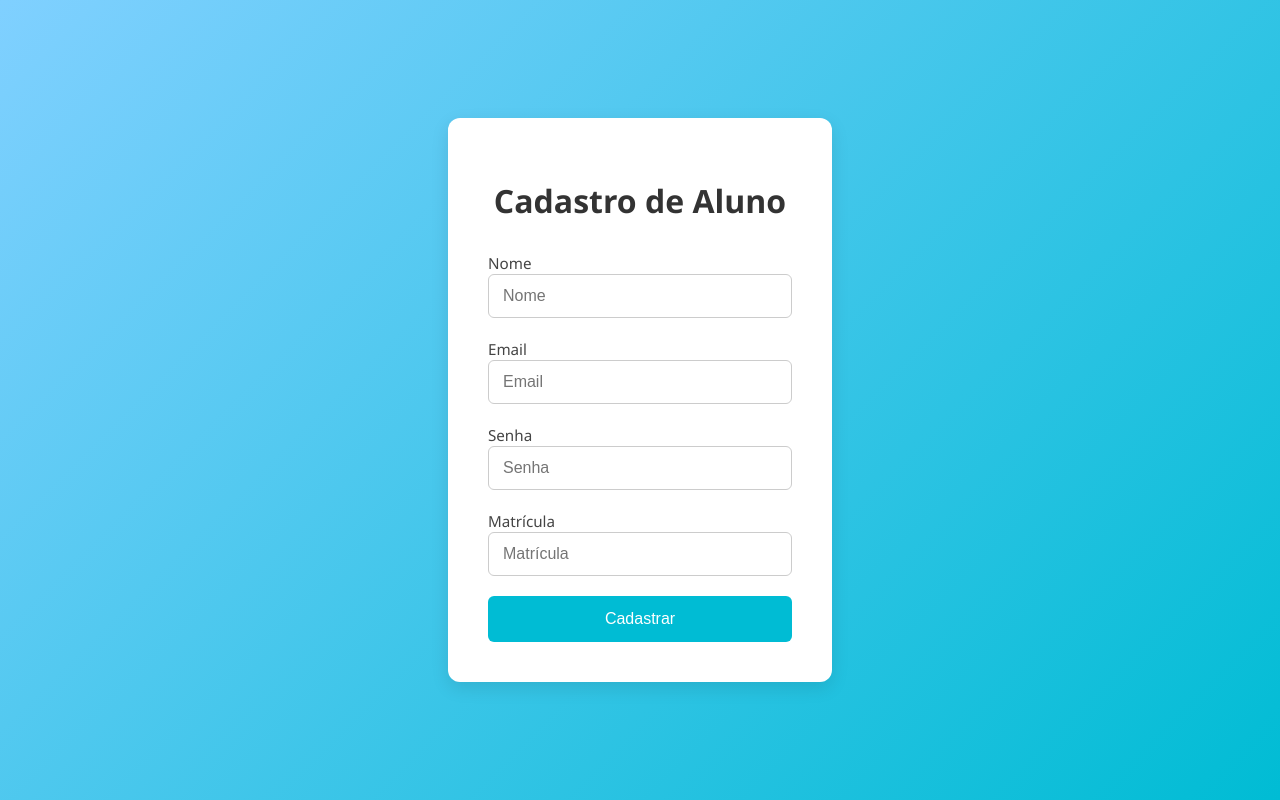
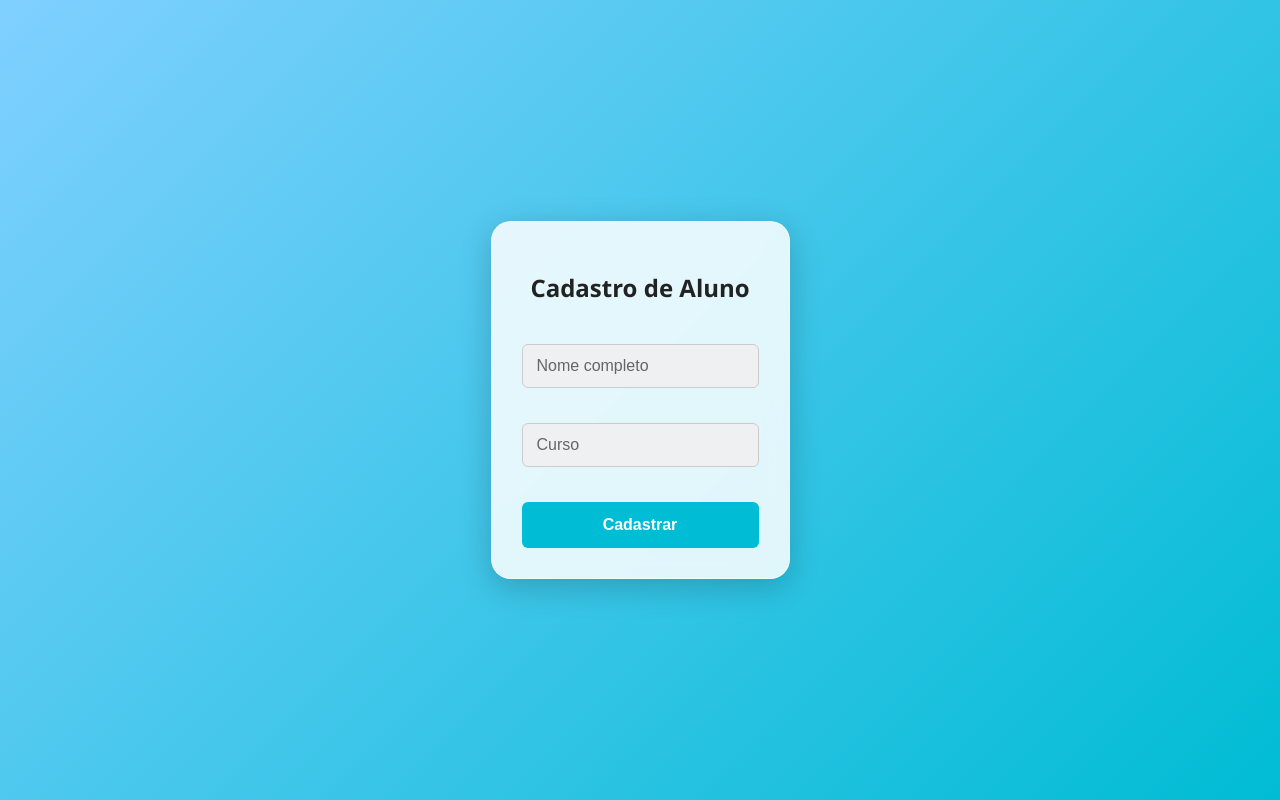
Before and after one commit to codeplusofc/student-portal-web, a React (Vite) app: page /register in a window 1280 px wide. Built offline with nearby package versions, Linux system fonts and the light colour scheme.

Commit message:
feat: adding improvements students feature

```diff
--- a/src/features/auth/pages/LoginPage.tsx
+++ /dev/null
@@ -1,12 +0,0 @@
-import LoginForm from '../components/LoginForm';
-
-const LoginPage = () => {
-  return (
-    <div>
-      <h1>Login</h1>
-      <LoginForm />
-    </div>
-  );
-};
-
-export default LoginPage;
--- a/src/features/auth/pages/RegisterPage.css
+++ /dev/null
@@ -1,77 +0,0 @@
-body {
-    font-family: 'Arial', sans-serif;
-    margin: 0;
-    padding: 0;
-    background: linear-gradient(135deg, #80d0ff, #00bcd4);
-    height: 100vh;
-    display: flex;
-    justify-content: center;
-    align-items: center;
-  }
-
-  .register-container {
-    background-color: #ffffff;
-    padding: 30px;
-    border-radius: 10px;
-    box-shadow: 0 4px 12px rgba(0, 0, 0, 0.1);
-    width: 100%;
-    max-width: 400px;
-    text-align: center;
-  }
-
-  .register-container h1 {
-    font-size: 2rem;
-    color: #333;
-    margin-bottom: 20px;
-  }
-
-  form {
-    display: flex;
-    flex-direction: column;
-    gap: 15px;
-  }
-
-  input {
-    padding: 10px;
-    font-size: 1rem;
-    border: 1px solid #ddd;
-    border-radius: 5px;
-    transition: border-color 0.3s ease;
-  }
-
-  input:focus {
-    border-color: #00bcd4;
-    outline: none;
-  }
-
-  button {
-    padding: 12px;
-    font-size: 1rem;
-    background-color: #00bcd4;
-    color: #fff;
-    border: none;
-    border-radius: 5px;
-    cursor: pointer;
-    transition: background-color 0.3s ease;
-  }
-
-  button:hover {
-    background-color: #0097a7;
-  }
-
-  .error {
-    color: red;
-    font-size: 0.875rem;
-    margin-top: 10px;
-  }
-
-  .nav-link {
-    color: #00bcd4;
-    text-decoration: none;
-    font-size: 1rem;
-    margin-top: 20px;
-  }
-
-  .nav-link:hover {
-    text-decoration: underline;
-  }
--- a/src/features/auth/pages/RegisterPage.tsx
+++ /dev/null
@@ -1,70 +0,0 @@
-import React, { useState } from 'react';
-import { useForm } from 'react-hook-form';
-import axios from 'axios';
-
-const RegisterPage = () => {
-  const { register, handleSubmit, formState: { errors } } = useForm();
-  const [errorMessage, setErrorMessage] = useState('');
-
-  const onSubmit = async (data: any) => {
-    try {
-      const response = await axios.post('http://localhost:8080/api/register', data);
-      console.log('Usuário cadastrado com sucesso:', response);
-    } catch (error: any) {
-      setErrorMessage('Ocorreu um erro ao cadastrar o usuário.');
-    }
-  };
-
-  return (
-    <div className="register-container">
-      <h1>Cadastro de Aluno</h1>
-      <form className="register-form" onSubmit={handleSubmit(onSubmit)}>
-        <div>
-          <label>Nome</label>
-          <input
-            type="text"
-            placeholder="Nome"
-            {...register('name', { required: 'Nome é obrigatório' })}
-          />
-          {errors.name && <div className="error-message">{errors.name.message}</div>}
-        </div>
-
-        <div>
-          <label>Email</label>
-          <input
-            type="email"
-            placeholder="Email"
-            {...register('email', { required: 'Email é obrigatório' })}
-          />
-          {errors.email && <div className="error-message">{errors.email.message}</div>}
-        </div>
-
-        <div>
-          <label>Senha</label>
-          <input
-            type="password"
-            placeholder="Senha"
-            {...register('password', { required: 'Senha é obrigatória' })}
-          />
-          {errors.password && <div className="error-message">{errors.password.message}</div>}
-        </div>
-
-        <div>
-          <label>Matrícula</label>
-          <input
-            type="text"
-            placeholder="Matrícula"
-            {...register('registration', { required: 'Matrícula é obrigatória' })}
-          />
-          {errors.registration && <div className="error-message">{errors.registration.message}</div>}
-        </div>
-
-        <button type="submit">Cadastrar</button>
-      </form>
-
-      {errorMessage && <div className="error-message">{errorMessage}</div>}
-    </div>
-  );
-};
-
-export default RegisterPage;
--- /dev/null
+++ b/src/features/student/components/RegisterForm.module.css
@@ -0,0 +1,81 @@
+form {
+  max-width: 400px;
+  margin: 50px auto;
+  padding: 30px;
+  border-radius: 20px;
+  backdrop-filter: blur(10px);
+  background: rgba(255, 255, 255, 0.85);
+  border: 1px solid rgba(255, 255, 255, 0.6);
+  box-shadow: 0 8px 32px rgba(0, 0, 0, 0.2);
+  color: #222;
+  font-family: 'Segoe UI', Tahoma, Geneva, Verdana, sans-serif;
+  animation: fadeIn 1s ease-in-out;
+}
+
+h2 {
+  text-align: center;
+  margin-bottom: 20px;
+  color: #222;
+  font-weight: 600;
+}
+
+input {
+  width: 100%;
+  padding: 12px 16px;
+  margin-bottom: 15px;
+  border: none;
+  border-radius: 10px;
+  background: rgba(240, 240, 240, 0.9);
+  color: #222;
+  font-size: 16px;
+  transition: background 0.3s, transform 0.2s;
+}
+
+input::placeholder {
+  color: #666;
+}
+
+input:focus {
+  outline: none;
+  background: rgba(255, 255, 255, 1);
+  transform: scale(1.02);
+}
+
+button {
+  width: 100%;
+  padding: 12px 16px;
+  border: none;
+  border-radius: 10px;
+  background-color: #00bfff;
+  color: white;
+  font-size: 16px;
+  font-weight: bold;
+  cursor: pointer;
+  transition: background 0.3s ease, transform 0.2s ease;
+}
+
+button:hover {
+  background-color: #009acd;
+  transform: scale(1.03);
+}
+
+@keyframes fadeIn {
+  from {
+    opacity: 0;
+    transform: translateY(-15px);
+  }
+  to {
+    opacity: 1;
+    transform: translateY(0);
+  }
+}
+
+body {
+  margin: 0;
+  padding: 0;
+  min-height: 100vh;
+  background: linear-gradient(135deg, #1e1e2f, #2b5876);
+  display: flex;
+  align-items: center;
+  justify-content: center;
+}
--- a/src/features/student/components/RegisterForm.tsx
+++ b/src/features/student/components/RegisterForm.tsx
@@ -1,5 +1,6 @@
 import { useForm } from 'react-hook-form';
 import { registerStudent } from "../../student/studentService";
+import styles from './RegisterForm.module.css';
 
 type FormData = {
   name: string;
@@ -21,12 +22,12 @@ const RegisterForm: React.FC = () => {
   };
 
   return (
-    <form onSubmit={handleSubmit(onSubmit)}>
-      <h2>Cadastro de Aluno</h2>
-      <input {...register('name')} placeholder="Nome completo" required />
-      <input {...register('course')} placeholder="Curso" required />
-      <button type="submit">Cadastrar</button>
-    </form>
+    <form onSubmit={handleSubmit(onSubmit)} className={styles.formContainer}>
+  <h2>Cadastro de Aluno</h2>
+  <input {...register('name')} placeholder="Nome completo" required />
+  <input {...register('course')} placeholder="Curso" required />
+  <button type="submit">Cadastrar</button>
+</form>
   );
 };
 
--- a/src/features/student/studentService.ts
+++ b/src/features/student/studentService.ts
@@ -5,11 +5,21 @@ const API = axios.create({
 });
 
 export const registerStudent = async (student: { name: string; course: string }) => {
-  const response = await API.post('/students', student);
-  return response.data;
+  try {
+    const response = await API.post('/students', student);
+    return response.data;
+  } catch (error) {
+    console.error('Erro ao registrar estudante:', error);
+    throw error;
+  }
 };
 
 export const getStudentByRegistration = async (registration: string) => {
-  const response = await API.get(`/students?registration=${registration}`);
-  return response.data;
+  try {
+    const response = await API.get(`/students?registration=${registration}`);
+    return response.data;
+  } catch (error) {
+    console.error('Erro ao buscar estudante:', error);
+    throw error;
+  }
 };
--- a/src/routes/index.tsx
+++ b/src/routes/index.tsx
@@ -1,6 +1,6 @@
 import { BrowserRouter as Router, Routes, Route } from 'react-router-dom';
-import RegisterPage from '../features/auth/pages/RegisterPage';
-import LoginPage from '../features/auth/pages/LoginPage';
+import RegisterPage from '../features/student/components/RegisterForm';
+import LoginPage from '../features/auth/components/LoginForm';
 import Dashboard from "../features/dashboard/Dashboard";
 
 const AppRoutes = () => {
```
Also changed, not shown: src/features/student/pages/RegisterPage.tsx (deleted, +0 -12 lines), 1 other file (tests, documents, lock files or other folders).
